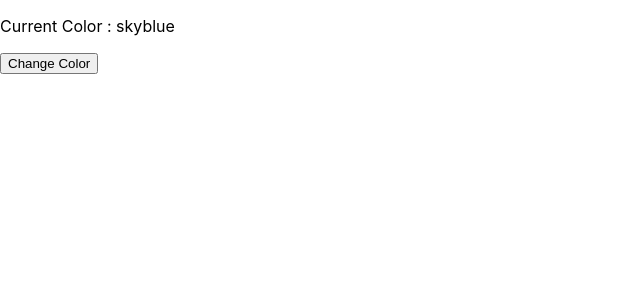
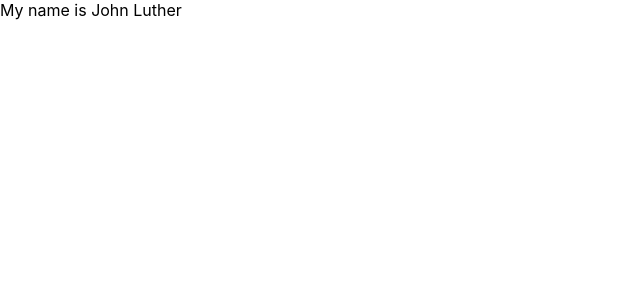
Before and after one commit to Aarti-Waghmare-React-Course/React_coding_exercise, a React (Create React App) app: page / in a window 1280 px wide. Shown: the top 300 px of the page, without its empty margins (0-640 px from the left). Built offline with nearby package versions, Linux system fonts and the light colour scheme.

Commit message:
display name functionality added

```diff
--- a/src/App.js
+++ b/src/App.js
@@ -5,6 +5,7 @@ import GreetingComponent_02 from './components/GreetingComponent_02';
 import Toggle_03 from './components/Toggle_03';
 import ButtonDisable_04 from './components/ButtonDisable_04';
 import ChangeColour_05 from './components/ChangeColour_05';
+import DispalyName_06 from './components/DisplayName_06';
 
 function App() {
   return (
@@ -13,7 +14,8 @@ function App() {
       {/* <GreetingComponent_02  name="John Luther"/> */}
       {/* <Toggle_03/> */}
       {/* <ButtonDisable_04/> */}
-      <ChangeColour_05/>
+      {/* <ChangeColour_05/> */}
+      <DispalyName_06/>
     </div>
   );
 }
--- /dev/null
+++ b/src/components/DisplayName_06.js
@@ -0,0 +1,12 @@
+//Show your name using a component.
+
+import react from 'react';
+
+const DispalyName_06 =()=>{
+
+    return(
+        <div>My name is John Luther</div>
+    );
+};
+
+export default DispalyName_06;
```
